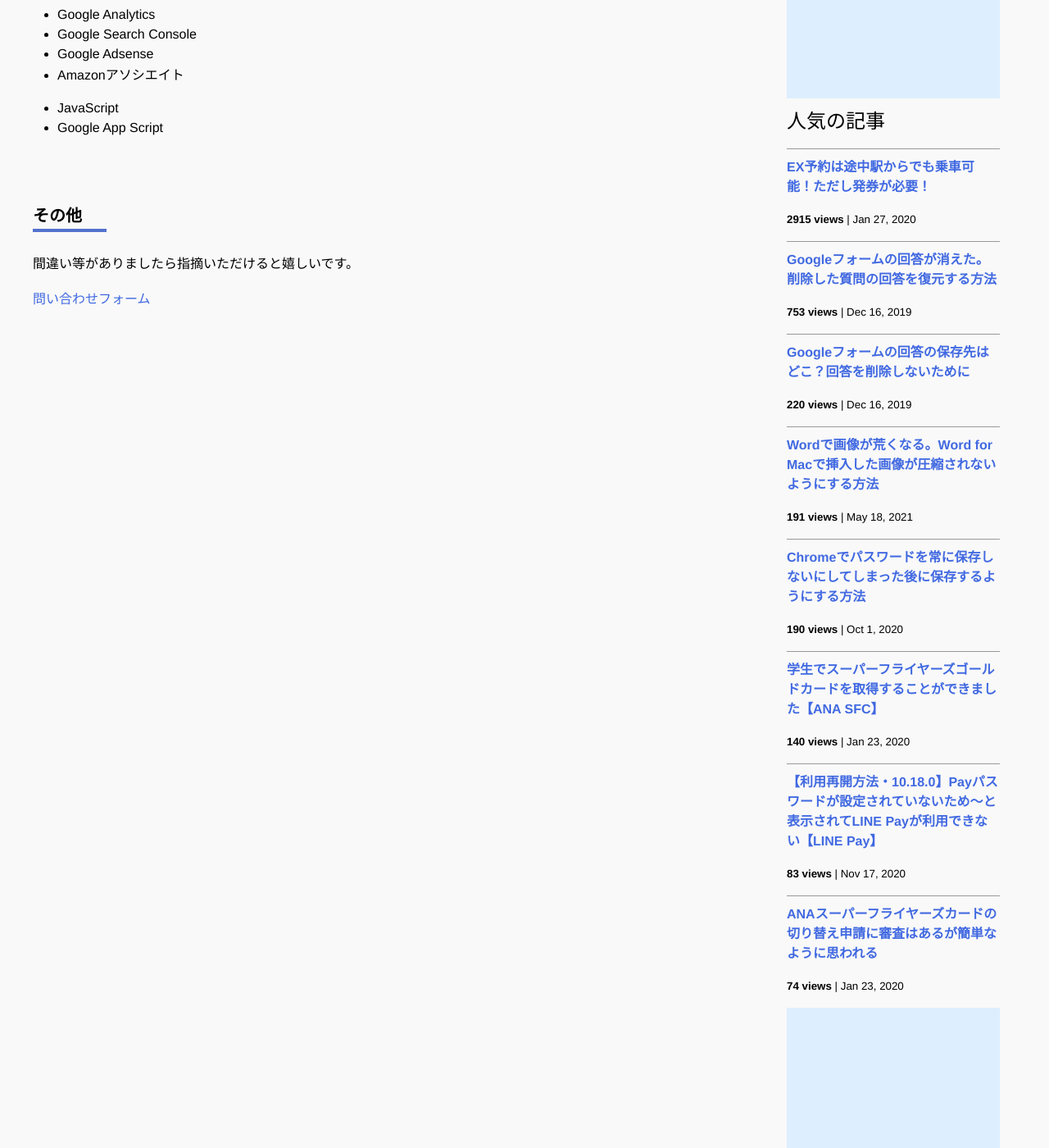
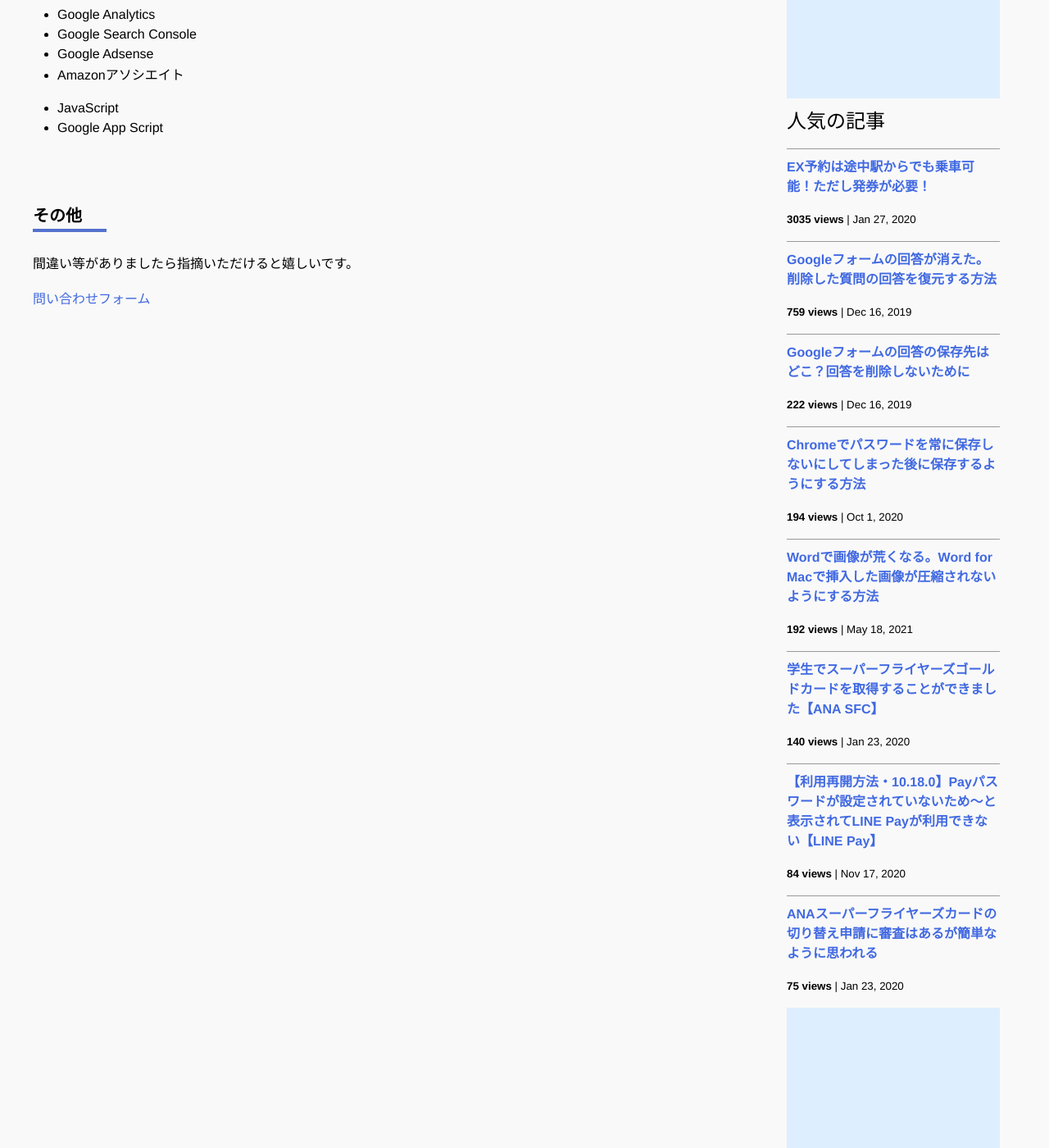
Before and after one commit to iwanaminami/shoyaiwaname, a Jekyll site: the page built from about.markdown, in a window 1280 px wide and 1400 px high, scrolled down 693 px. Shown: the whole window at 82% size. Built offline with Jekyll 4.4.1, drawn with Linux system fonts in a browser that asks for light colours; nearby versions of some CDN libraries; comment, search, counter and statistics services are not loaded.

Commit message:
a new commit message

```diff
--- a/_data/popularposts.yml
+++ b/_data/popularposts.yml
@@ -1,17 +1,17 @@
 side:
-  - view: 2915
+  - view: 3035
     url: /2020/01/27/ex-rideontheway.html
-  - view: 753
+  - view: 759
     url: /2019/12/16/restore-googleform.html
-  - view: 220
+  - view: 222
     url: /2019/12/16/googleform-answers.html
-  - view: 191
+  - view: 194
+    url: /2020/10/01/googlepassword.html
+  - view: 192
     url: /2021/05/18/image-compression-word.html
-  - view: 190
-    url: /2020/10/01/googlepassword.html
   - view: 140
     url: /2020/01/23/sfcgold.html
-  - view: 83
+  - view: 84
     url: /2020/11/17/linepay.html
-  - view: 74
+  - view: 75
     url: /2020/01/23/sfc-judge.html
```
